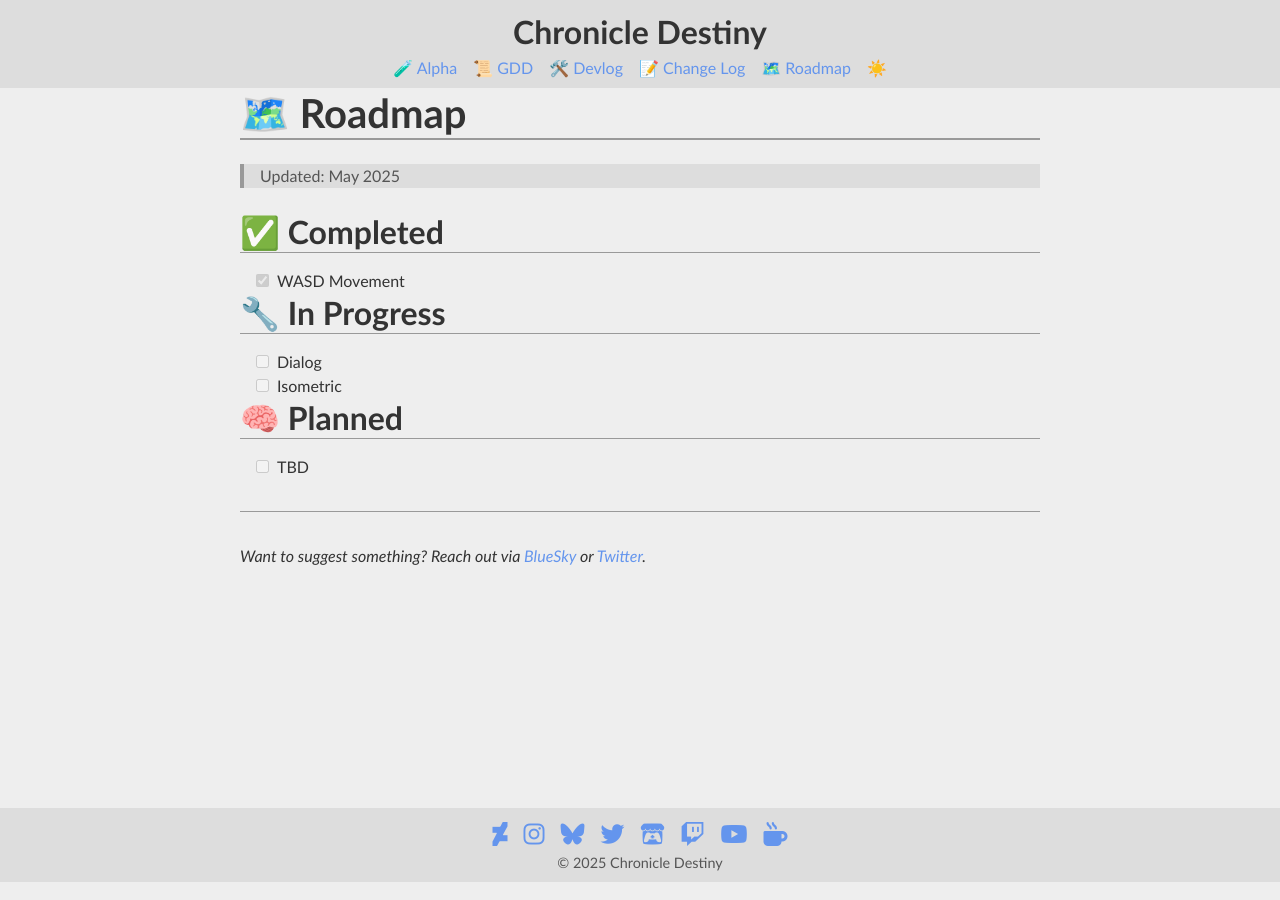
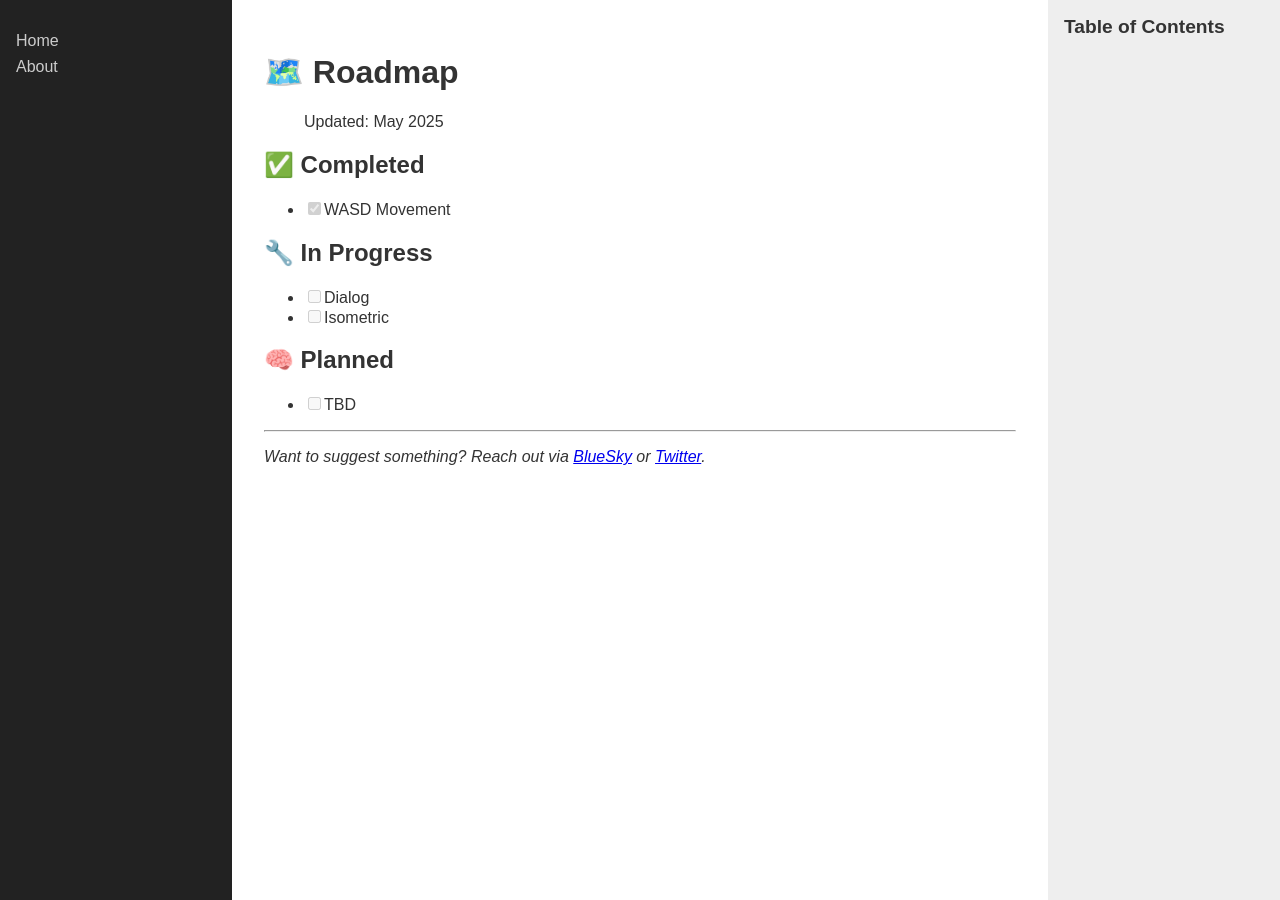
Before and after one commit to zBuLe/Chronicle-Destiny, a Jekyll site: the page built from roadmap.md, in a window 1280 px wide. Built offline with Jekyll 4.4.1, drawn with Linux system fonts in a browser that asks for light colours; nearby versions of some CDN libraries; our own code applies the rules of GitHub Pages for plain Markdown files.

Commit message:
new theme

```diff
--- a/_config.yml
+++ b/_config.yml
@@ -1,5 +1,3 @@
-title: Chronicle Destiny
-description: A site with my very own Jekyll theme
-
+title: My Site
 markdown: kramdown
-highlighter: rouge
+theme: null
--- a/_layouts/default.html
+++ b/_layouts/default.html
@@ -3,30 +3,31 @@
 <head>
   <meta charset="UTF-8">
   <title>{{ page.title }}</title>
-  <meta name="viewport" content="width=device-width, initial-scale=1.0">
-  <meta name="description" content="Development site for Chronicle Destiny, a GameMaker-based narrative RPG.">
-  <link rel="icon" href="{{ '/assets/img/favicon.ico' | relative_url }}">
-  <link rel="stylesheet" href="{{ '/assets/css/style.css' | relative_url }}">
-  <link rel="stylesheet" href="{{ '/assets/css/markdown.css' | relative_url }}">
-  <link rel="stylesheet" href="{{ '/assets/css/gml.css' | relative_url }}">
-  <script src="https://kit.fontawesome.com/fe2b0ce82c.js" crossorigin="anonymous"></script>
+  <link rel="stylesheet" href="/css/style.css">
 </head>
 <body>
-  <header class="site-header">
-    {% include header.html %}
-  </header>
+  <div class="container">
+    <aside class="sidebar-left">
+      <nav>
+        <ul>
+          <li><a href="/">Home</a></li>
+          <li><a href="/about">About</a></li>
+          <!-- Add more links -->
+        </ul>
+      </nav>
+    </aside>
 
-  <main>
-    {{ content }}
-  </main>
+    <main class="main-content">
+      {{ content }}
+    </main>
 
-  <footer class="site-footer">
-    {% include footer.html %}
-  </footer>
-
-  <!-- Code block title bar & copy button -->
-  <script src="{{ '/assets/js/code-titlebar.js' | relative_url }}"></script>
-  <script src="{{ '/assets/js/theme-toggle.js' | relative_url }}"></script>
-
+    <aside class="sidebar-right">
+      <!-- Maybe inject a TOC here later -->
+      <div id="toc">
+        <h2>Table of Contents</h2>
+        <!-- We'll auto-fill this later with a little JavaScript if you want -->
+      </div>
+    </aside>
+  </div>
 </body>
 </html>
--- /dev/null
+++ b/css/style.css
@@ -0,0 +1,60 @@
+body {
+    margin: 0;
+    font-family: Arial, sans-serif;
+    background: #f5f5f5;
+    color: #333;
+  }
+
+  .container {
+    display: flex;
+    min-height: 100vh;
+  }
+
+  .sidebar-left, .sidebar-right {
+    width: 200px;
+    background: #222;
+    color: #fff;
+    padding: 1rem;
+  }
+
+  .sidebar-left ul {
+    list-style: none;
+    padding: 0;
+  }
+
+  .sidebar-left li {
+    margin-bottom: 0.5rem;
+  }
+
+  .sidebar-left a {
+    color: #ccc;
+    text-decoration: none;
+  }
+
+  .sidebar-left a:hover {
+    color: white;
+  }
+
+  .main-content {
+    flex: 1;
+    padding: 2rem;
+    background: white;
+  }
+
+  /* Right Sidebar (TOC) */
+  .sidebar-right {
+    background: #eee;
+    color: #333;
+    padding: 1rem;
+  }
+
+  /* Basic Table of Contents styling */
+  #toc {
+    position: sticky;
+    top: 1rem;
+  }
+
+  #toc h2 {
+    font-size: 1.2rem;
+    margin-top: 0;
+  }
--- /dev/null
+++ b/oldtheme/_config.yml
@@ -0,0 +1,5 @@
+title: Chronicle Destiny
+description: A site with my very own Jekyll theme
+
+markdown: kramdown
+highlighter: rouge
```
Also changed, not shown: oldtheme/_layouts/default.html (added, +32 -0 lines), oldtheme/_includes/footer.html (renamed from _includes/footer.html), oldtheme/_includes/header.html (renamed from _includes/header.html), oldtheme/assets/css/gml.css (renamed from assets/css/gml.css), oldtheme/assets/css/markdown.css (renamed from assets/css/markdown.css), oldtheme/assets/css/style.css (renamed from assets/css/style.css), oldtheme/assets/images/zlogo.png (renamed from assets/images/zlogo.png), oldtheme/assets/js/code-titlebar.js (renamed from assets/js/code-titlebar.js), oldtheme/assets/js/gml.js (renamed from assets/js/gml.js), oldtheme/assets/js/theme-toggle.js (renamed from assets/js/theme-toggle.js).
